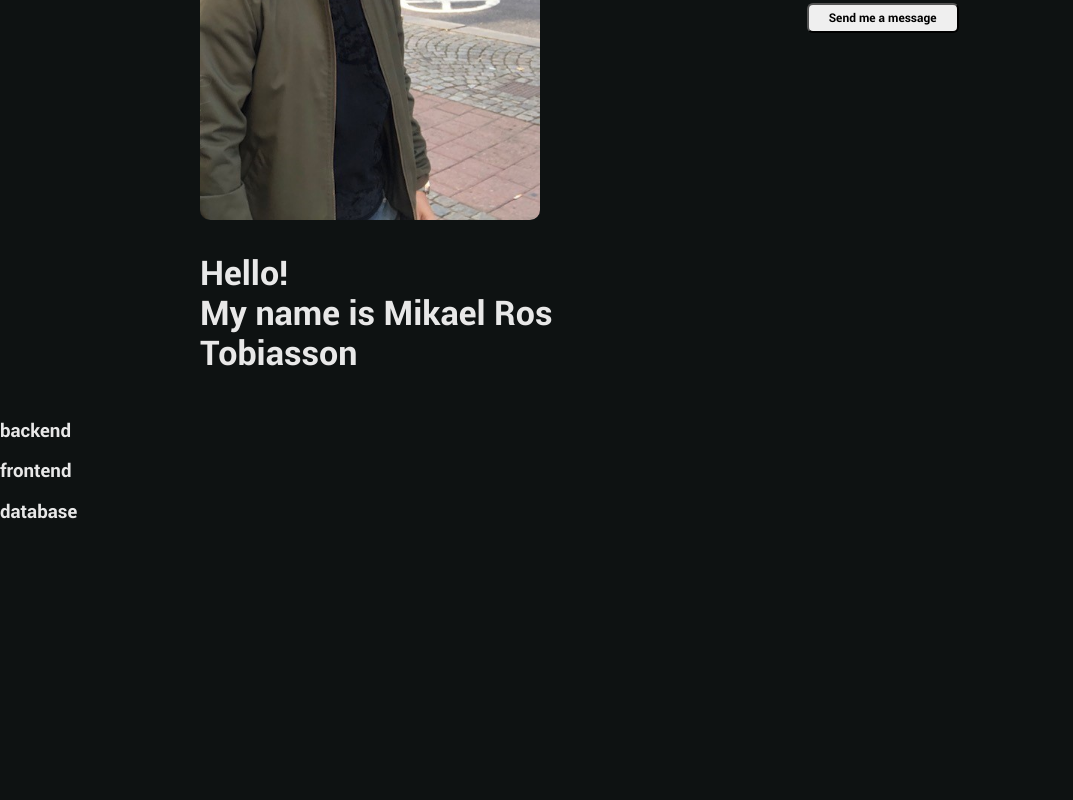
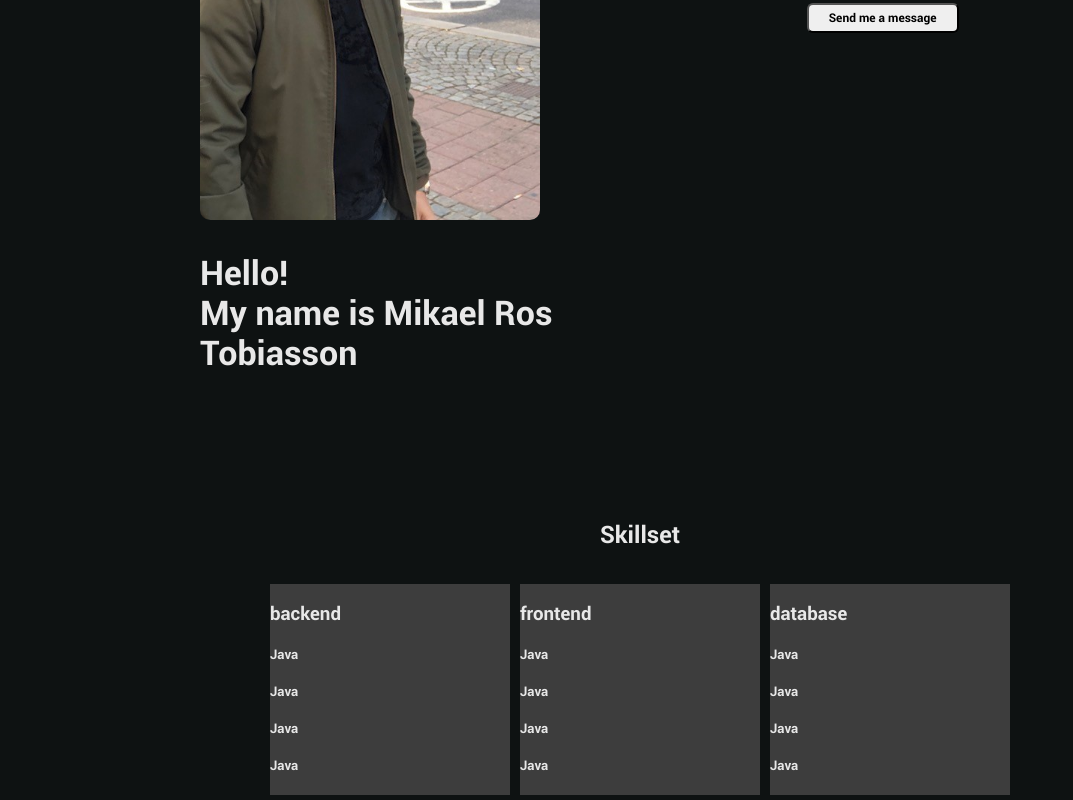
Before and after one commit to Mobiasson/mrt-portfolio, a React (Create React App) app in the folder frontend/: page /homepage in a window 1280 px wide. Shown: the part 400-1200 px from the top of the page, without its empty margins (0-1073 px from the left). Before the commit the page ends 942 px from the top, so only its background shows below. Built offline with nearby package versions, Linux system fonts and the light colour scheme; the HTML template or start-up script is replaced by a standard one.

Commit message:
modified package-lock.json

```diff
--- a/frontend/package.json
+++ b/frontend/package.json
@@ -8,12 +8,14 @@
     "@testing-library/jest-dom": "^5.17.0",
     "@testing-library/react": "^13.4.0",
     "@testing-library/user-event": "^13.5.0",
+    "@tsparticles/react": "^3.0.0",
     "framer-motion": "^11.2.12",
     "my-app": "file:",
     "react": "^18.3.1",
     "react-dom": "^18.3.1",
     "react-router-dom": "^6.24.1",
     "react-scripts": "5.0.1",
+    "tsparticles": "^3.5.0",
     "web-vitals": "^2.1.4"
   },
   "scripts": {
--- a/frontend/src/pages/Home/HomePage.css
+++ b/frontend/src/pages/Home/HomePage.css
@@ -74,3 +74,30 @@ body {
    color: #e8e8e8;
    border-radius: 6px;
 }
+
+.skills {
+   display: flex;
+   margin-left: auto;
+   margin-right: auto;
+   margin-top: 10vh;
+   width: fit-content;
+}
+
+.skillset h2 {
+   width: fit-content;
+   height: auto;
+   margin-right: auto;
+   margin-left: auto;
+   margin-bottom: -50px;
+   margin-top: 15vh;
+}
+
+.backend,
+.frontend,
+.database {
+   width: 240px;
+   margin: 5px;
+   height: auto;
+   background-color: bisque;
+   background: rgb(61, 61, 61);
+}
--- a/frontend/src/pages/Home/HomePage.js
+++ b/frontend/src/pages/Home/HomePage.js
@@ -23,19 +23,38 @@ const Homepage = () => {
                     <Button text="Send me a message" className="msgBtn" />
                 </motion.div>
             </section>
+            <div className="skillset">
+                <h2>Skillset</h2>
+            </div>
             <section className="skills">
                 <div className="backend">
                     <h3>backend</h3>
+                    <h5>Java</h5>
+                    <h5>Java</h5>
+                    <h5>Java</h5>
+                    <h5>Java</h5>
                 </div>
                 <div className="frontend">
                     <h3>frontend</h3>
+                    <h5>Java</h5>
+                    <h5>Java</h5>
+                    <h5>Java</h5>
+                    <h5>Java</h5>
                 </div>
                 <div className="database">
                     <h3>database</h3>
+                    <h5>Java</h5>
+                    <h5>Java</h5>
+                    <h5>Java</h5>
+                    <h5>Java</h5>
                 </div>
             </section>
+
+            <script src="https://cdnjs.cloudflare.com/ajax/libs/particles.js/2.0.0/particles.min.js"></script>
+            <script src="script.js"></script>
         </>
     );
+
 }
 
 export default Homepage;
```
Also changed, not shown: 2 other files (tests, documents, lock files or other folders).
